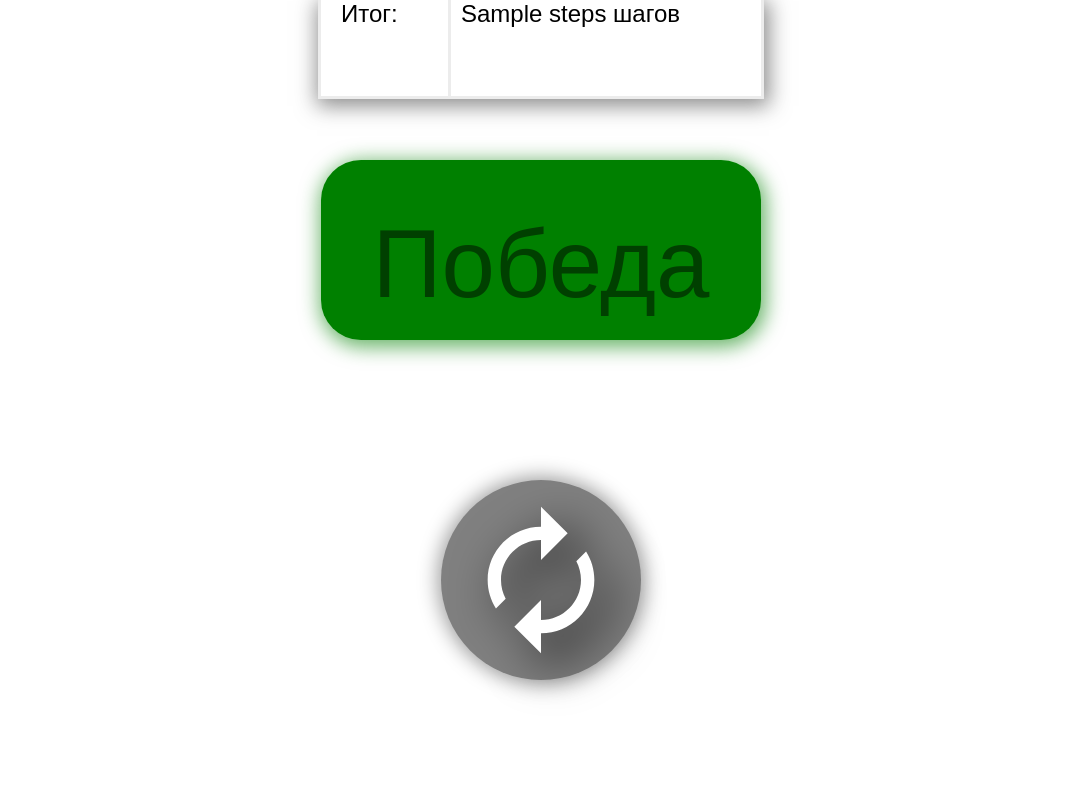
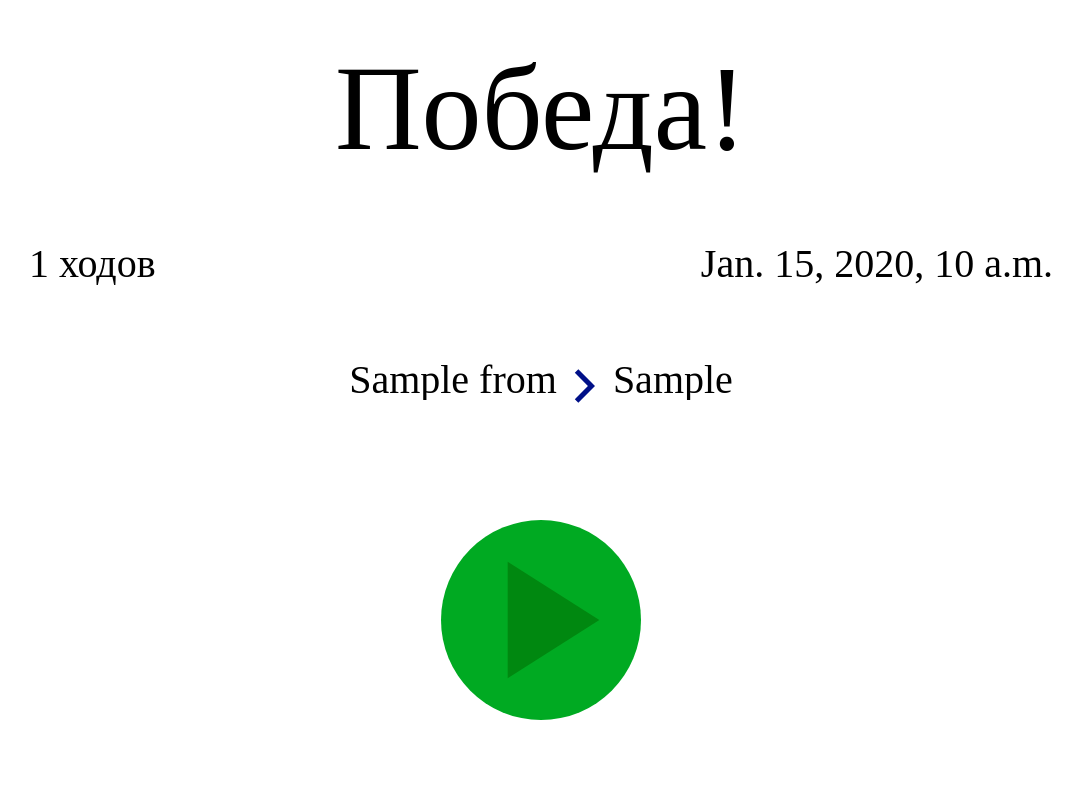
Before and after one commit to igoose1/wikirace, a Django app: template wiki/templates/wiki/win_page.html in a window 1280 px wide. Shown: the whole page, without its empty margins (99-1181 px from the left). Run offline with Django 3.2, Linux system fonts and the light colour scheme; the template is opened without the code that fills it: most values are stand-ins (such as "Sample title", 1, 10 or a date in 2020).

Commit message:
Redesigned win_page

```diff
--- a/wiki/static/wiki/win_page_style.css
+++ b/wiki/static/wiki/win_page_style.css
@@ -1,108 +1,140 @@
-body {
-	background: #ffffff;
-	padding: 0;
-	margin: 0;
-	font-family: "OpenSans", sans-serif;
-}
-.win_text {
-	width: 50vmin;
-	height: 20vmin;
-	position: absolute;
-	font-size: 12vmin;
-	color: rgb(0,64,0);
-	background: rgb(0,128,0);
-	border-radius: 40px;
-	padding: 20px;
-	padding-top: 0px;
-	left: 50%;
-	top: 20%;
-	transform: translateX(-50%);
-	text-align: center;
-	box-shadow: 2px 4px 20px 3px rgba(0,128,0, 0.6);
-
+body, html {
+    margin: 0;
+    padding: 0;
+    border-width: 0;
 }
 
-.statistic {
-	width: 50vmin;
-	height: 12vmin;
-	position: absolute;
-	font-size: 3vmin;
-	color: rgb(0,0,0);
-	border: 3px solid rgb(236,236,236);
-	border-color: rgb(236,236,236);
-	border-top: none;
-	background: #ffffff;
-	padding: 20px;
-	padding-top: 0px;
-	padding-bottom: 0px;
-	margin: 0px;
-	left: 50%;
-	transform: translateX(-50%);
-	text-align: left;
-
-	box-shadow: 2px 4px 20px 3px rgba(64,64,64, 0.6);
-}
-.statistic p {
-	display: inline;
+.win_title {
+    text-align: center;
 }
 
-.statistic .endstate {
-	float: right;
-	width: 70%;
-	padding-left: 10px;
-	height: 100%;
-	border-left: 3px solid rgb(236,236,236);
-
+.move_time_block, .from_to_block, .win_title {
+    width: 100vw;
 }
 
-.play_again {
-
-	transition: 0.3s;
-
-	width: 20vmin;
-	height: 20vmin;
-	position: absolute;
-	font-size: 8vmin;
-	border-radius: 50%;
-	padding: 20px;
-	padding-top: 20px;
-	left: 50%;
-	top: 60%;
-	transform: translateX(-50%);
-	text-align: center;
-	color: rgb(64,64,64);
-	background: rgb(128,128,128);
-	box-shadow: 0px 0px 20px 3px rgba(156,156,156, 1);
+.from_block, .to_block {
+    text-overflow: ellipsis;
+    word-break: break-all;
 }
 
-.play_again img {
-
-	width: 20vmin;
-	height: 20vmin;
-	filter: drop-shadow(16px 16px 25px black);
-
+.play_block {
+    margin-left: auto;
+    margin-right: auto;
+    background: #00AA22;
 }
 
-.play_again img:hover {
-	animation: rotate360 0.7s ease 0.7s;
-	animation-play-state: running;
-}
-.play_again:hover {
-	transition: 0.3s;
+@media (max-height: 980px) {
+    .win_title {
+        height: 15vh;
+        font-size: 15vh;
+        margin-top: 5vh;
+        margin-bottom: 10vh;
+    }
 
-	color: rgb(32,32,32);
-	background: rgb(100,100,100);
-	box-shadow: 0px 0px 20px 10px rgba(128,128,128, 0.7)
+    .move_time_block {
+        height: 15vh;
+    }
 
-}
-p {
-	top: 50%;
-	transform: translateY(-43%);
+    .from_to_block {
+        height: 20vh;
+    }
+
+    .play_block, .play_block_icon {
+        height: 25vh;
+        width: 25vh;
+    }
+
+    .play_block {
+        border-radius: 12.5vh;
+    }
+
+    .move_block, .time_block {
+        font-size: 5vh;
+    }
+
+    .time_block {
+        float: right;
+        margin-right: 10vw;
+    }
+
+    .move_block {
+        float: left;
+        margin-left: 10vw;
+    }
+
+    .from_block, .to_block, .arrow_block {
+        font-size: 5vh;
+        float: left;
+        max-height: 15vh;
+        max-width: calc(45vw - 2.5vh);
+        overflow: hidden;
+        line-height: 5vh;
+    }
+
+    .arrow_block {
+        height: 5vh;
+        width: 5vh;
+        margin-top: 0.7vh;
+        margin-left: 1vh;
+        margin-right: 1vh;
+    }
+
+    .from_to_block {
+        width: max-content;
+        margin-left: auto;
+        margin-right: auto;
+    }
 }
 
-@keyframes rotate360 {
-  to {
-		transform: rotate(360deg);
+@media (min-height: 980px) {
+    .win_title {
+        height: 10vh;
+        font-size: 10vh;
+        margin-top: 5vh;
+        margin-bottom: 5vh;
+    }
 
-	 }
+    .move_time_block {
+        height: 20vh;
+    }
+
+    .from_to_block {
+        max-height: 30vh;
+        margin-bottom: 5vh;
+    }
+
+    .play_block, .play_block_icon {
+        height: 25vh;
+        width: 25vh;
+    }
+
+    .play_block {
+        border-radius: 12.5vh;
+    }
+
+    .move_block, .time_block {
+        font-size: 5vh;
+        margin-left: auto;
+        margin-right: auto;
+        text-align: center;
+        margin-bottom: 5vh;
+        height: 5vh;
+    }
+
+    .from_block, .to_block, .arrow_block {
+        font-size: 5vh;
+        margin-left: auto;
+        margin-right: auto;
+        text-align: center;
+        max-height: 10vh;
+        max-width: 90vw;
+        overflow: hidden;
+        line-height: 5vh;
+    }
+
+    .arrow_block {
+        width: 5vh;
+        transform: rotate(90deg);
+        margin-left: calc(50vw - 2.5vh);
+    }
 }
--- a/wiki/templates/wiki/win_page.html
+++ b/wiki/templates/wiki/win_page.html
@@ -1,22 +1,34 @@
-<html>
+<!DOCTYPE html>
+<html lang="en">
 <head>
-		<title>Победа</title>
-		<meta charset="utf-8">
+    <meta charset="UTF-8">
+    <title>WikiRace - Победа</title>
     <link href="../../static/wiki/win_page_style.css" rel="stylesheet">
 </head>
 <body>
-		<div class="statistic">
-			<p> Итог:</p>
-			<div class='endstate'>
-				{{ steps }} шагов
+<div class="win_title">
+    Победа!
+</div>
+<div class="move_time_block">
+    <div class="move_block">
+        {{ counter }} ходов
+    </div>
+    <div class="time_block">
+        {{ time }}
     </div>
 </div>
-		<div class="win_text">
-			<p>Победа<p>
+<div class="from_to_block">
+    <div class="from_block">
+        {{ from }}
     </div>
-		<a href="/game_start">
-			<div class="play_again">
-				 <img src="../../static/wiki/baseline-autorenew-24px.svg" alt="Again">
+    <img src="../../static/wiki/baseline-arrow_forward_ios-24px.svg" class="arrow_block">
+    <div class="to_block">
+        {{ to }}
+    </div>
+</div>
+<a>
+    <div class="play_block">
+        <img src="../../static/wiki/baseline-play_arrow-24px.svg" class="play_block_icon"/>
     </div>
 </a>
 </body>
```
Lines whose indentation alone changed are shown as unchanged.
